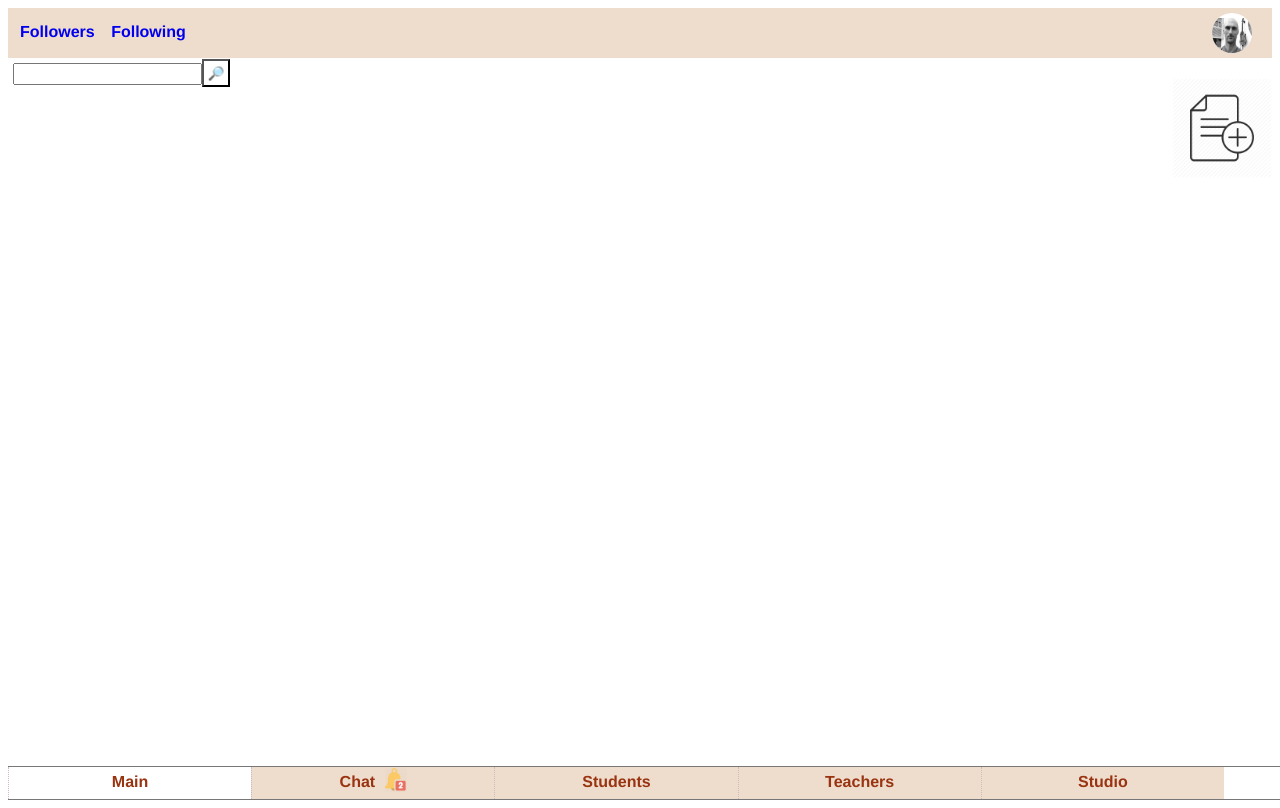
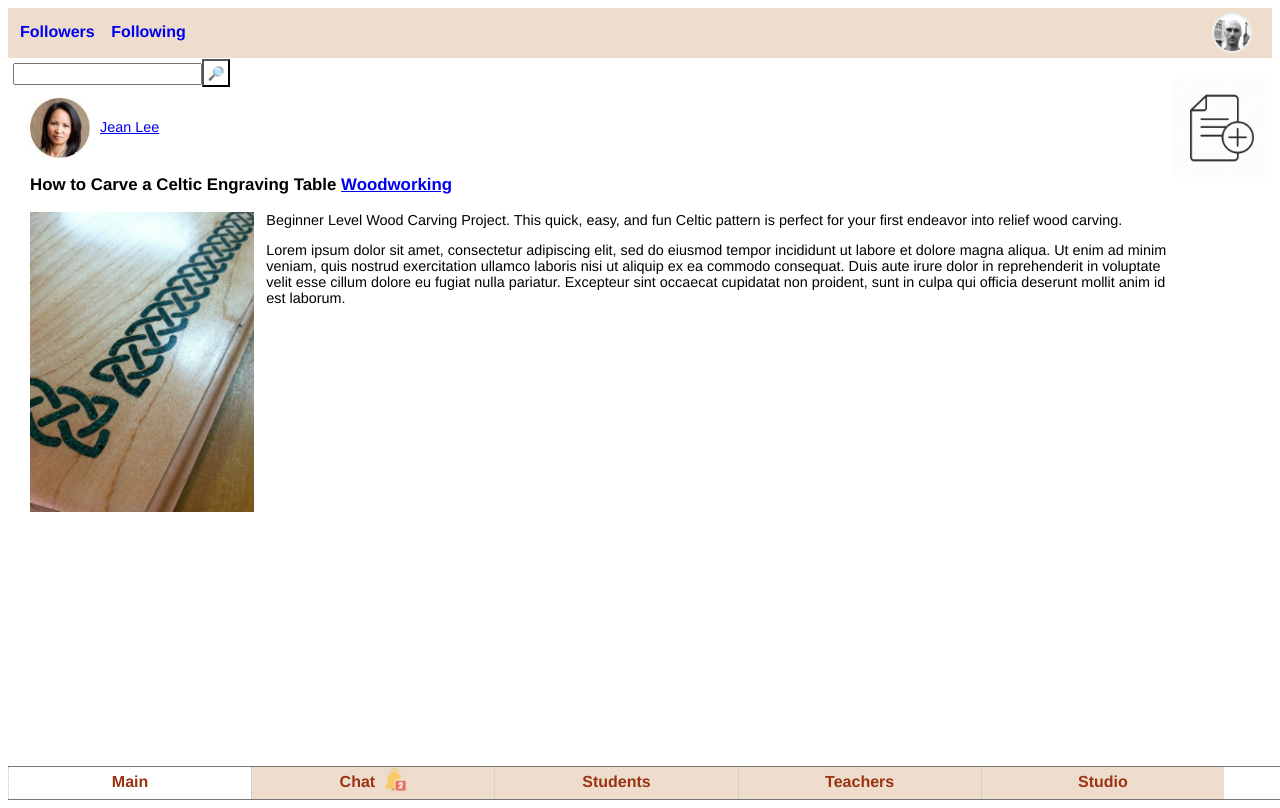
Before and after one commit to GarrettS/OpenSourceLearning, a plain HTML site: page source/index.html in a window 1280 px wide. Drawn offline with Linux system fonts and the light colour scheme.

Commit message:
more progress with demo

```diff
--- a/source/index.html
+++ b/source/index.html
@@ -12,7 +12,7 @@
             }
 
             nav {
-                position: absolute;
+                position: fixed;
                 bottom: 0;
                 width: 100%;
                 box-sizing: border-box;
@@ -62,8 +62,9 @@
 
             #profileIcon {
                 height: 40px;
-                width: 40px;
-                margin-top: -7px;
+                width: auto;
+                margin-top: 5px;
+                margin-left: -3px;
             }
 
             #myProfile {
@@ -76,10 +77,10 @@
                 height: 40px;
                 width: 40px;
                 background: #fff;
+                border: 2px solid #EEE;
                 border-radius: 100%;
                 font-size: 12px;
                 text-align: center;
-                padding-top: 12px;
                 box-sizing: border-box;
                 margin-top: 5px;
             }
@@ -130,6 +131,29 @@
                 width: 2.1em;
                 background-color: rgba(255, 255, 255, 0.8);
             }
+
+
+            /** Post */
+
+            .post {
+                margin: 12px 0 0 22px;
+                background: #fff;
+                width: 90%;
+                font-size: 90%;
+            }
+            .postMeta .profileImg {
+                vertical-align: middle;
+                height: 60px;
+                margin-right: 10px;
+            }
+            .profileImgLink {
+            }
+            .postBody img {
+                max-height: 300px;
+                max-width: 300px;
+                float: left;
+                margin: 0 12px 12px 0;
+            }
         </style>
     </head>
     <body>
@@ -146,6 +170,28 @@
                 ><button id="searchButton" type="submit">🔎</button>
             </form>
             <img id="new-post" src="img/new-document.png"></a>
+
+            <div class="post" id="post1">
+                <div class="postMeta">
+                    <a href="./profile" class="profileImgLink"
+                    ><img class="profileImg" src="img/fake_profile.jpeg" alt="profile">Jean Lee</a>
+                </div>
+                <div class="postTitle">
+                    <h3>How to Carve a Celtic Engraving Table <a href="#" class="subject">Woodworking</a></h3>
+                </div>
+                <div class="postBody">
+                    <p>
+                        <a href="#"><img class="postBodyImage"
+                            src="img/fake_post1.jpg"></a>
+                    </p>
+                    <p>Beginner Level Wood Carving Project. This quick, easy, and fun Celtic pattern is perfect for your first endeavor into relief wood carving.
+                    </p>
+                    <p>Lorem ipsum dolor sit amet, consectetur adipiscing elit, sed do eiusmod tempor incididunt ut labore et dolore magna aliqua. Ut enim ad minim veniam, quis nostrud exercitation ullamco laboris nisi ut aliquip ex ea commodo consequat. Duis aute irure dolor in reprehenderit in voluptate velit esse cillum dolore eu fugiat nulla pariatur. Excepteur sint occaecat cupidatat non proident, sunt in culpa qui officia deserunt mollit anim id est laborum.
+                    </p>
+                </div>
+            </div>
+
+
         </section>
 
         <nav>
```
Also changed, not shown: source/img/fake_post1.jpg (added), source/img/fake_profile.jpeg (added).
